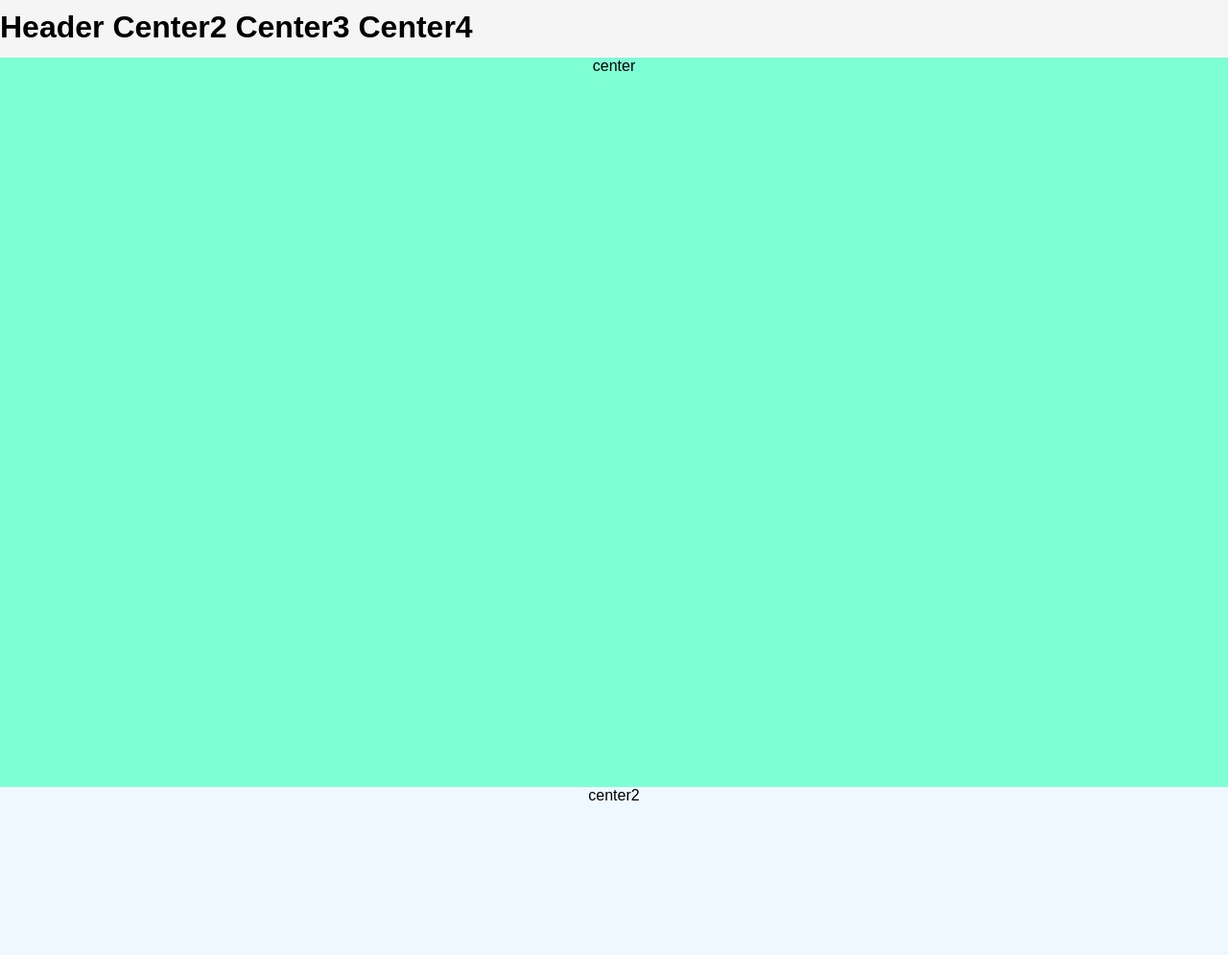
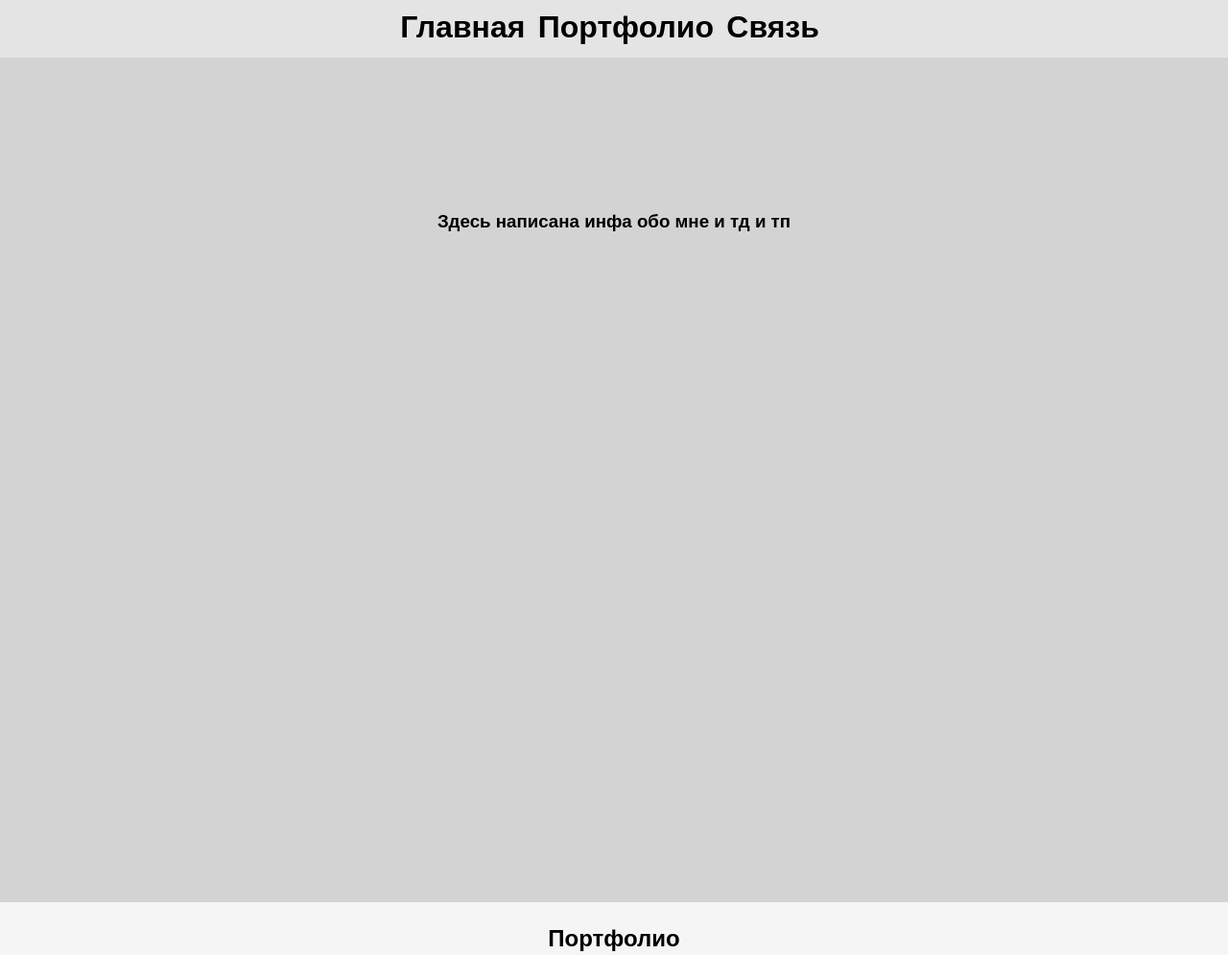
Before and after one commit to YukKaji/Andrew.github.io, a plain HTML site: page index.html in a window 1280 px wide. Shown: the top 995 px of the page at 96% size. Drawn offline with Linux system fonts and the light colour scheme.

Commit message:
доработки

```diff
--- a/StyleCSS.css
+++ b/StyleCSS.css
@@ -6,52 +6,49 @@
 a{
     text-decoration: none;
 }
-header {
-    display: flex;
+header{
+    display: block;
     position: fixed;
-    top: 0;
-    padding-top: 10px;
-    height: 50px;
     width: 100vw;
-    background-color: whitesmoke;
-  }
+    background-color: rgb(245, 245, 245, .5);
+}
 body{
     font-family: "Arial", Courier, monospace;
     color: #000000;
     padding: 0;
 }
 #headhref{
-    text-align: center;
+    display: inline;
     white-space: pre;
 }
 #conteiner{
     max-width: 100vw;
     min-height: 100vh;
-    background-color: darkcyan;
+    background-color: lightgray;
 }
 #head{
-    background-color: gray;
-    height: 60px;
+    text-align: center;
+    height: 50px;
+    width: 100vw;
+    padding-top: 10px;
 }
 #center1{
     text-align: center;
-    background-color: aquamarine;
-    height: 95vh;
+    background-color: lightgray;
+    height: 90vh;
+    padding-top: 20vh;
 }
 #center2{
     text-align: center;
-    background-color: aliceblue;
+    background-color: whitesmoke;
     height: 60vh;
+    padding-top: 3vh;
 }
 #center3{
     text-align: center;
-    background-color: darkmagenta;
+    background-color: lightgray;
     height: 60vh;
-}
-#center4{
-    text-align: center;
-    background-color: ghostwhite;
-    height: 60vh;
+    padding-top: 3vh;
 }
 #foot{
     background-color: darkgray;
--- a/index.html
+++ b/index.html
@@ -7,34 +7,31 @@
     </head>
     <body link="black" alink="grey" vlink="black">
         <header>
-            <h1 id="headhref"><a href="#top">Header </a></h1>
-            <h1 id="headhref"><a href="#center2">Center2 </a></h1>
-            <h1 id="headhref"><a href="#center3">Center3 </a></h1>
-            <h1 id="headhref"><a href="#center4">Center4 </a></h1>
+            <div id="head">
+                <h1 id="headhref"><a href="index.html">Главная </a></h1>
+                <h1 id="headhref"><a href="#center2">Портфолио </a></h1>
+                <h1 id="headhref"><a href="#center3">Связь </a></h1>
+            </div>
         </header>
         <div id="conteiner">
 
-            <div id="head"><a name="top"></a>
+            <div id="head">
             </div>
 
             <div id="center1">
-                <p>center</p>
+                <h3>Здесь написана инфа обо мне и тд и тп</h3>
             </div>
 
             <div id="center2"><a name="center2"></a>
-                <p>center2</p>
+                <h2>Портфолио</h2>
             </div>
 
             <div id="center3"><a name="center3"></a>
-                <p>center3</p>
-            </div>
-
-            <div id="center4"><a name="center4"></a>
-                <p>center4</p>
+                <h2>Связь со мной</h2>
             </div>
 
             <div id="foot">
-                <p>foot</p>
+                <p>Ссылки на что-то</p>
             </div>
 
         </div>
```
